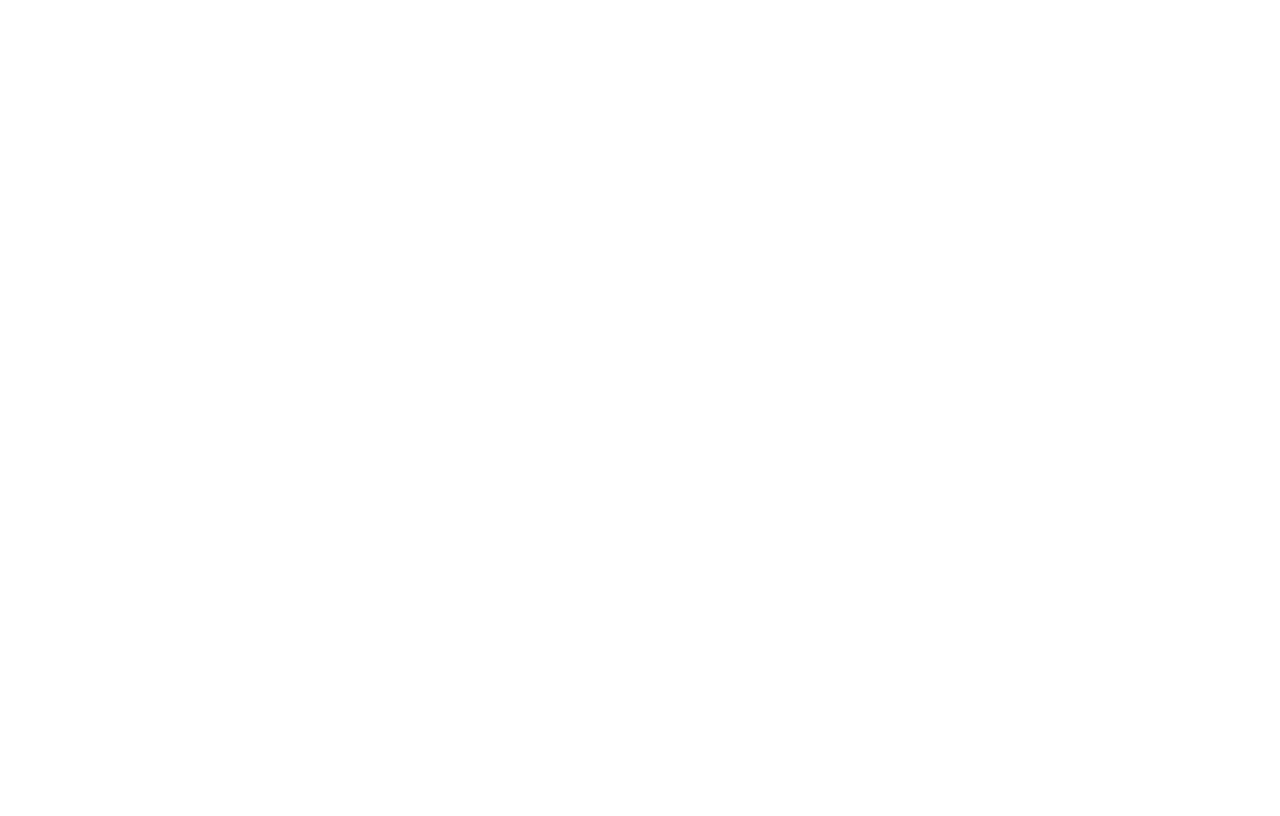
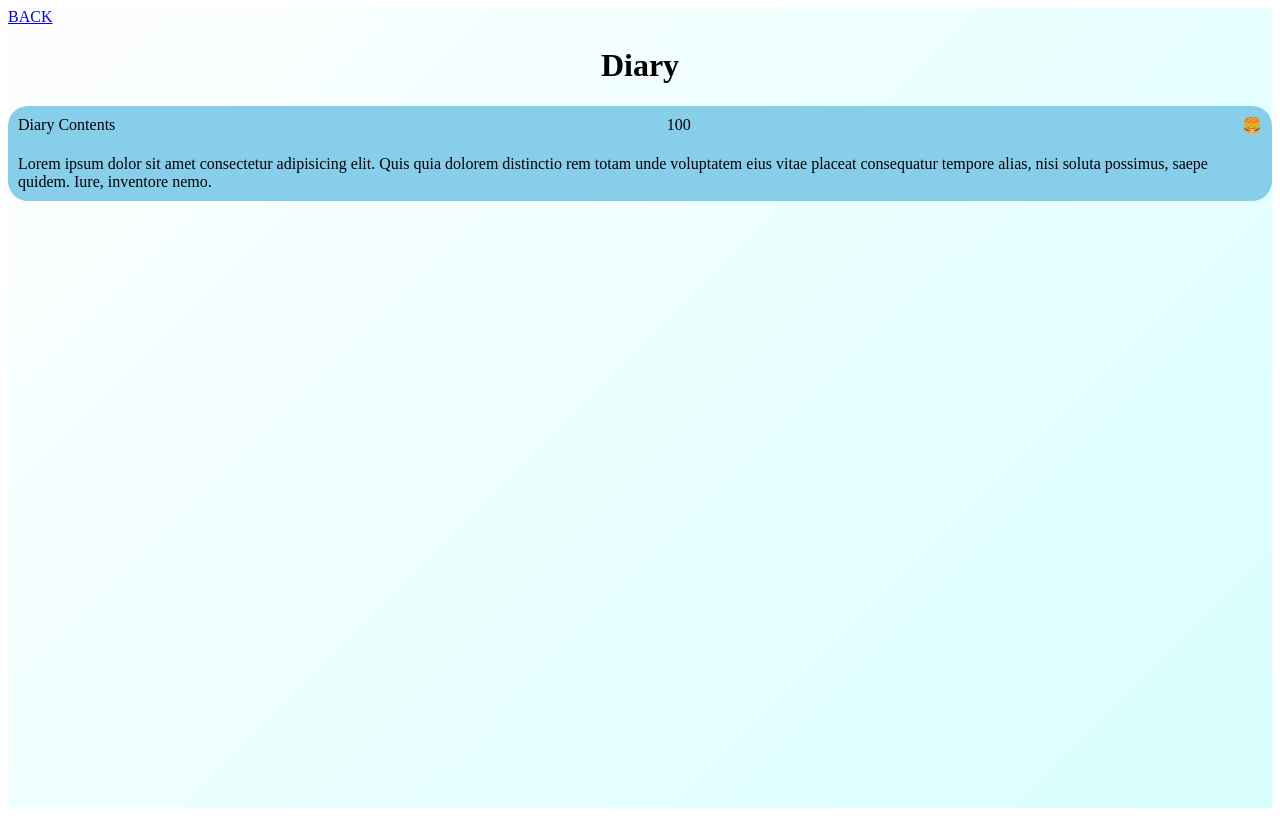
Before and after one commit to jh8057/zzemalcloud, a Nuxt app: page /DiaryMain in a window 1280 px wide. Before the commit this address had no page. Built offline with nearby package versions, Linux system fonts and the light colour scheme.

Commit message:
Diary & Css

```diff
--- /dev/null
+++ b/assets/style.css
@@ -0,0 +1,8 @@
+* {
+  box-sizing: border-box;
+  scroll-behavior: smooth;
+}
+body {
+  margin: 0;
+  font-size: large;
+}
--- /dev/null
+++ b/components/DiaryComp.vue
@@ -0,0 +1,52 @@
+<template>
+  <div class="Diarycomp__wrapper" :style="stylecontents">
+    <div class="DiaryComp__head">
+      <p class="title">{{ title }}</p>
+      <p class="day">{{ RegDate }}</p>
+      <p class="icons">{{ icons }}</p>
+    </div>
+    <div class="DiaryComp__main">
+      <p class="DiaryComp__main--contents">
+        Lorem ipsum dolor sit amet consectetur adipisicing elit. Quis quia
+        dolorem distinctio rem totam unde voluptatem eius vitae placeat
+        consequatur tempore alias, nisi soluta possimus, saepe quidem. Iure,
+        inventore nemo.
+      </p>
+    </div>
+  </div>
+</template>
+
+<script>
+export default {
+  props: {
+    RegDate: { type: Number, default: 100 },
+    title: { type: String, default: "Diary Contents" },
+    icons: { type: String, default: "🍔" },
+    contents: { type: Number, default: 100 },
+  },
+  data() {
+    return {
+      stylecontents: "background-color : skyblue;",
+    };
+  },
+};
+</script>
+
+<style>
+.Diarycomp__wrapper {
+  width: 100%;
+  border-radius: 20px;
+}
+.DiaryComp__head {
+  width: 100%;
+  display: flex;
+  justify-content: space-between;
+}
+.title,
+.day,
+.icons,
+.DiaryComp__main--contents {
+  padding: 10px;
+  margin: 0;
+}
+</style>
--- a/nuxt.config.js
+++ b/nuxt.config.js
@@ -12,7 +12,7 @@
   },
 
   // Global CSS: https://go.nuxtjs.dev/config-css
-  css: [],
+  css: ["~/assets/style"],
 
   // Plugins to run before rendering page: https://go.nuxtjs.dev/config-plugins
   plugins: [],
@@ -46,9 +46,9 @@
   // 서버개발 참여여부
   telemetry: true,
 
-    //github page
-    target : 'static',
-    router : {
-      base : '/zzemalcloud/'
-    }
+  //github page
+  target: "static",
+  router: {
+    base: "/zzemalcloud/",
+  },
 };
--- /dev/null
+++ b/pages/DiaryMain.vue
@@ -0,0 +1,29 @@
+<template>
+  <div class="DiaryWrapper">
+    <nuxt-link to="/">BACK</nuxt-link>
+    <h1 class="Diary__title">Diary</h1>
+    <diary-comp />
+  </div>
+</template>
+
+<script>
+import DiaryComp from "~/components/DiaryComp.vue";
+export default {
+  components: {
+    DiaryComp,
+  },
+  data() {
+    return {};
+  },
+};
+</script>
+
+<style>
+.Diary__title {
+  text-align: center;
+}
+.DiaryWrapper {
+  height: 100vh;
+  background-image: linear-gradient(-225deg, #fffeff 0%, #d7fffe 100%);
+}
+</style>
--- a/pages/index.vue
+++ b/pages/index.vue
@@ -4,6 +4,7 @@
     <login-comp />
     <footer-one />
     <nuxt-link to="/aboutPage"> GO </nuxt-link>
+    <nuxt-link to="/DiaryMain"> Diary </nuxt-link>
   </div>
 </template>
 
```
